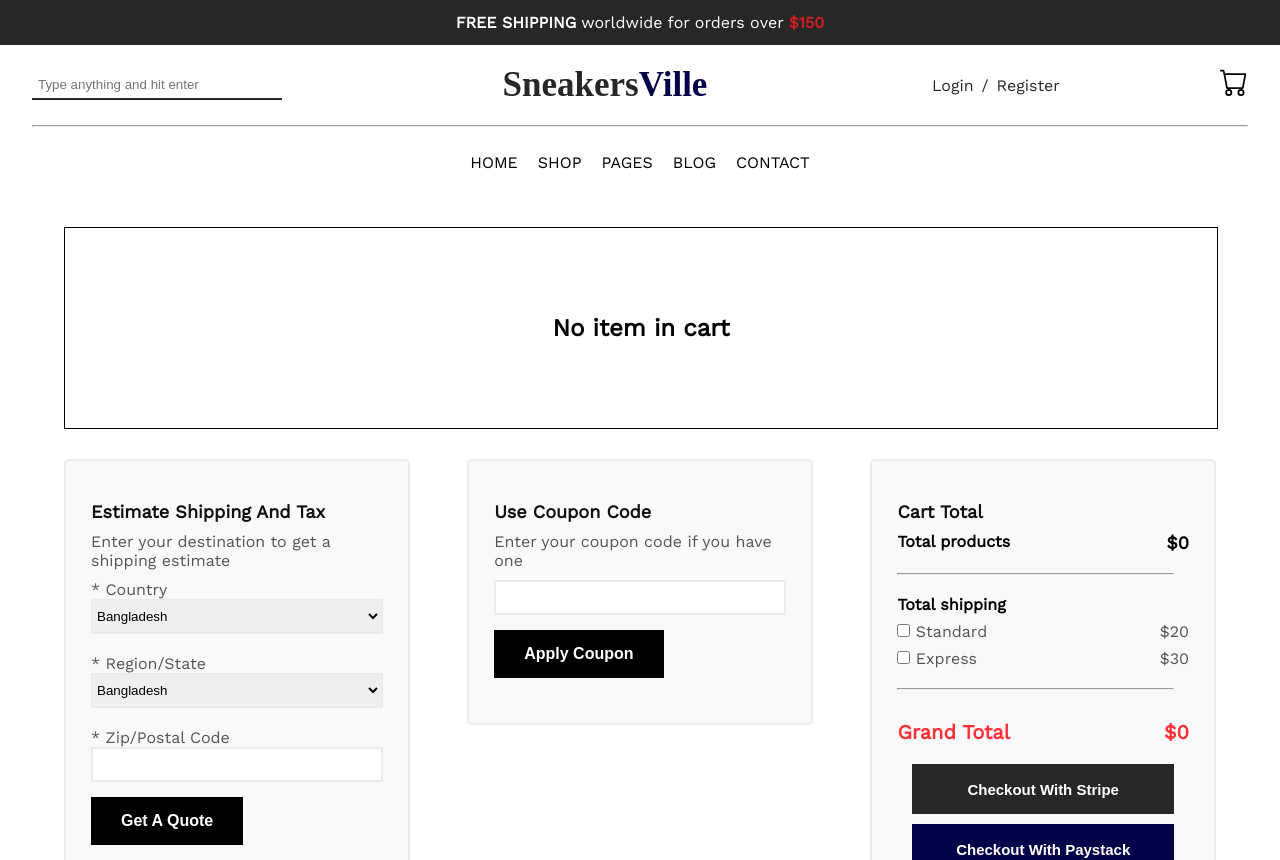
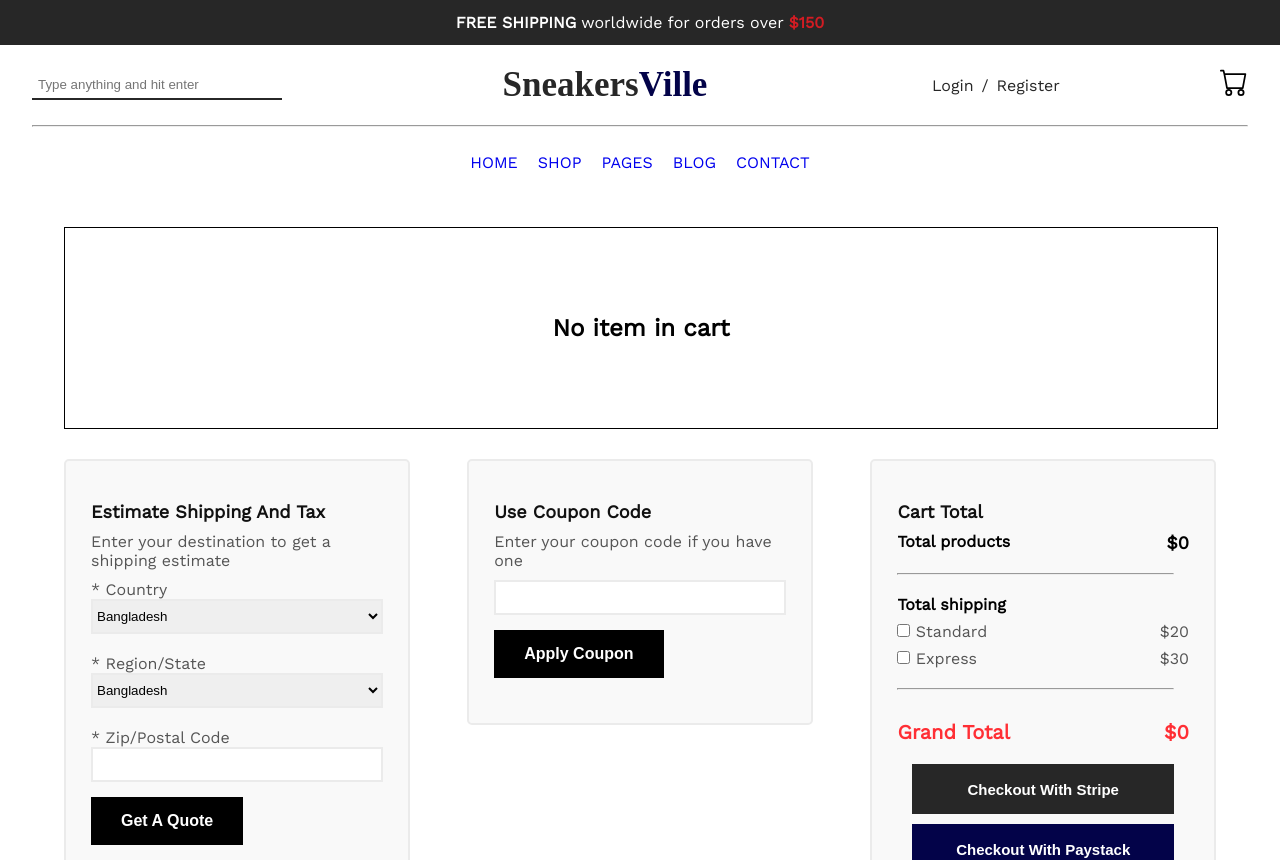
Before and after one commit to emma-junior/sneakersvilleapp, a React (Create React App) app: page /cart in a window 1280 px wide. Shown: the top 860 px of the page. Built offline with nearby package versions, Linux system fonts and the light colour scheme; a web font is replaced by a local one.

Commit message:
added links to nav list

```diff
--- a/src/App.tsx
+++ b/src/App.tsx
@@ -35,7 +35,7 @@
             <Route path='/success' element={<Success />} />
             <Route path='/pay-with-paystack' element={<PaymentForm />} />
             <Route path='/register' element={<Register />} />
-            <Route path='/profile' element={<Profile />} />
+            <Route path='/coming-soon' element={<Profile />} />
           </Routes>
         </AppProvider>
       </Router>
--- a/src/components/NavList.tsx
+++ b/src/components/NavList.tsx
@@ -1,14 +1,15 @@
 import React from 'react'
 import "../Styles/Navbarlist/navbarlist.css"
+import { Link } from 'react-router-dom'
 
 const NavList = () => {
   return (
         <ul className='navbarList'>
-            <li>HOME</li>
-            <li>SHOP</li>
-            <li>PAGES</li>
-            <li>BLOG</li>
-            <li>CONTACT</li>
+            <Link to="/"><li>HOME</li></Link>
+            <Link to="/products"><li>SHOP</li></Link>
+            <Link to="/coming-soon"><li>PAGES</li></Link>
+            <Link to="/coming-soon"><li>BLOG</li></Link>
+            <Link to="/coming-soon"><li>CONTACT</li></Link>
         </ul>
   )
 }
--- a/src/components/Navbar.tsx
+++ b/src/components/Navbar.tsx
@@ -34,7 +34,7 @@
             <Link to="/"><Logo /></Link>
             <div className='navbar-cart'>
               {User ? <div className='login-logout'>
-                <Link to="profile"><h3 className='login-register'><BsPerson className='person-icon' /> {User.username}</h3></Link>
+                <Link to="/coming-soon"><h3 className='login-register'><BsPerson className='person-icon' /> {User.username}</h3></Link>
                 <p className='login-register' onClick={() => dispatch(logOut())}>Logout</p>
               </div> : <div className='login-logout'>
                   <Link to="/login"><p className='login-register'>Login</p></Link><p className='login-register'>/</p>
--- a/src/pages/Profile.tsx
+++ b/src/pages/Profile.tsx
@@ -4,7 +4,7 @@
 const Profile = () => {
   return (
     <>
-      <div className="success"><h3>Profile page coming soon</h3></div>
+      <div className="success"><h3>Coming Soon</h3></div>
     </>
   )
 }
```
